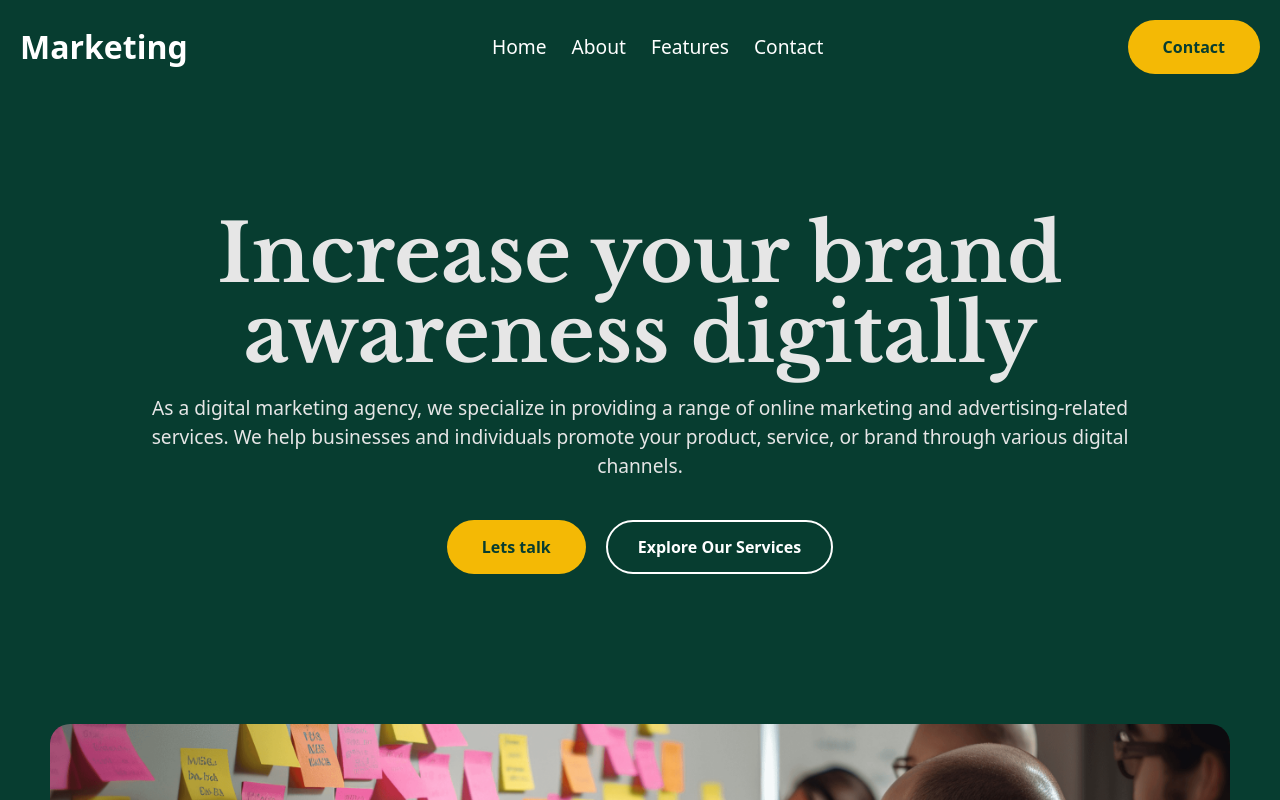
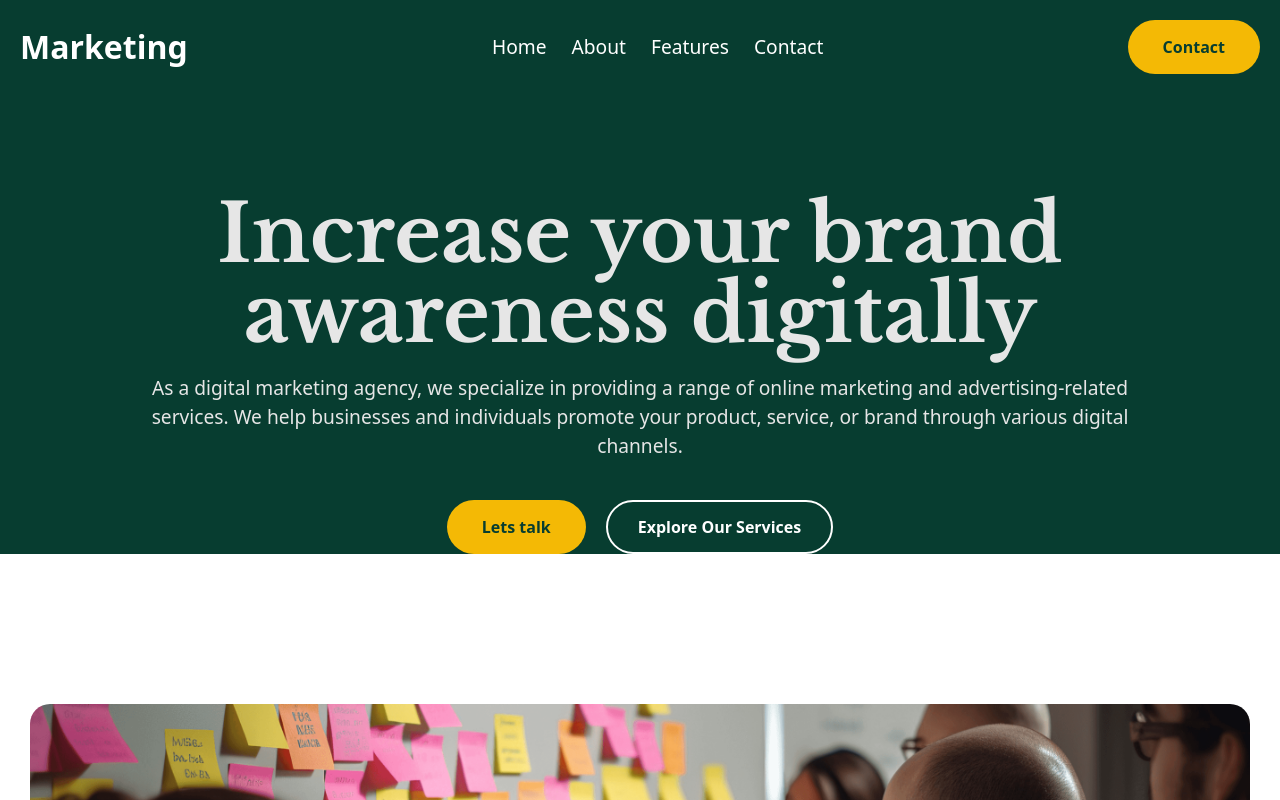
Before and after one commit to Awaisprogram/Next-project, a Next.js app: page /home in a window 1280 px wide. Shown: the top 800 px of the page. Built offline with nearby package versions, Linux system fonts and the light colour scheme.

Commit message:
Update page.tsx

```diff
--- a/src/app/home/page.tsx
+++ b/src/app/home/page.tsx
@@ -16,7 +16,7 @@ const libreBaskerville = Libre_Baskerville({
 function Main() {
   return (
     <>
-    <div className={styles["container"]}>
+    <div className={styles["box"]}>
     <div className={styles["content"]}>
       <h1 className={libreBaskerville.className}>Increase your brand awareness digitally</h1>
 
```
